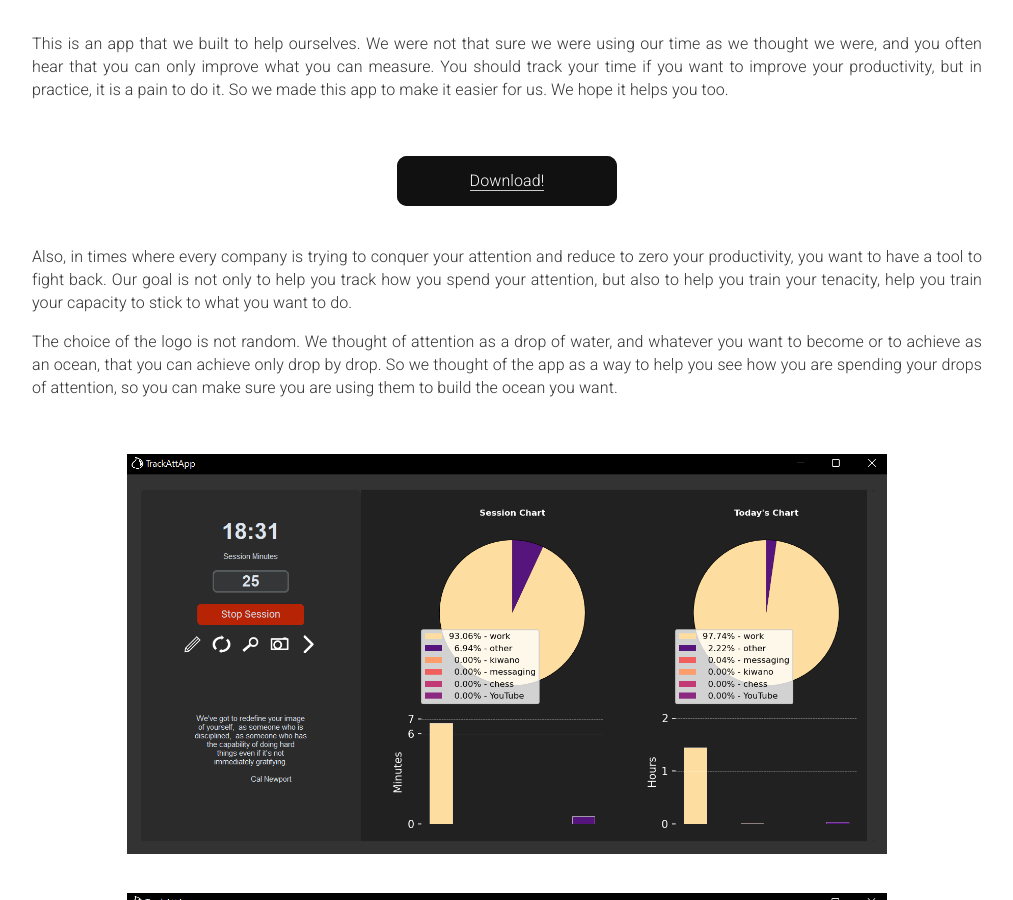
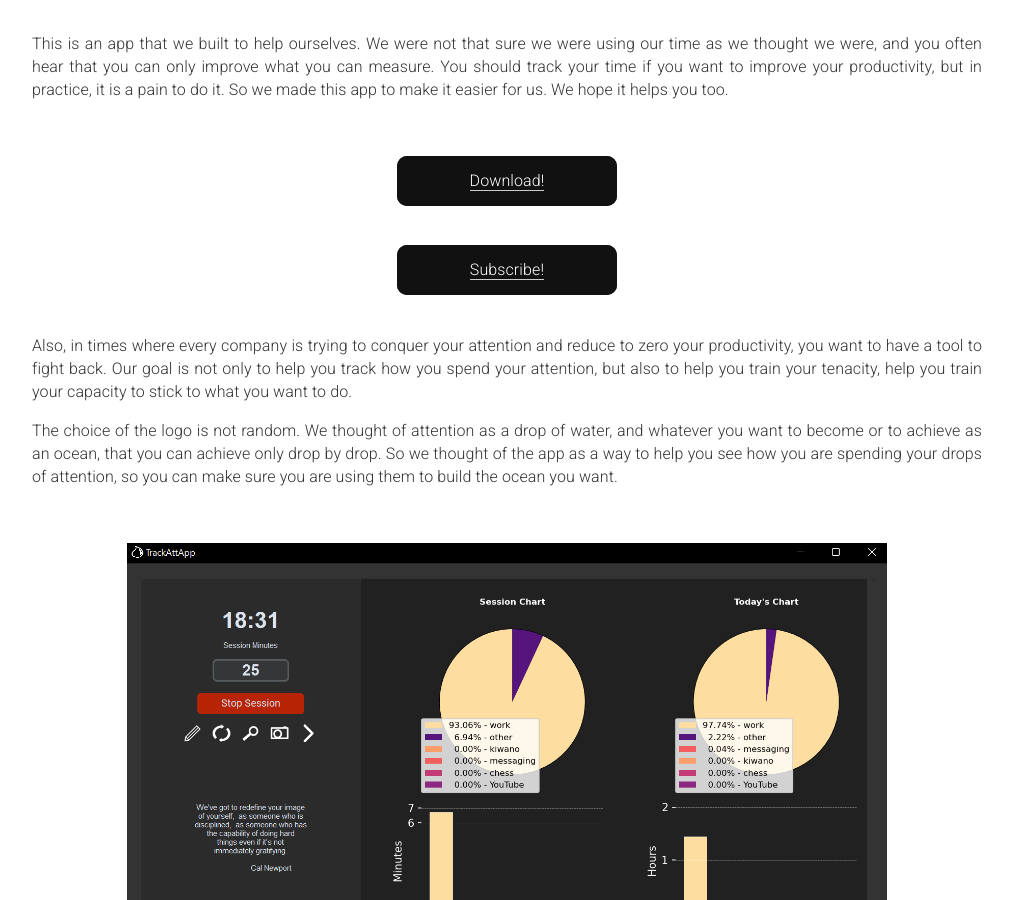
Before and after one commit to trackattapp/trackattapp, a Jekyll site: the page built from _pages/home.md, in a window 1280 px wide and 900 px high, scrolled down 383 px. Shown: the whole window, without its empty margins (133-1146 px from the left). Built offline with Jekyll 4.4.1, drawn with Linux system fonts in a browser that asks for light colours.

```diff
--- a/_pages/home.md
+++ b/_pages/home.md
@@ -33,6 +33,14 @@ So we made this app to make it easier for us. We hope it helps you too.
 <center>
 <button class="glow-on-hover">
     <a href="https://www.dropbox.com/scl/fi/txsu7ye0upm0rohwhdin0/MindSmithy.exe?rlkey=awkjc4hv2aktqwc8c1glr2i7w&dl=1" download>Download!</a>
+</button>
+</center>
+
+<br>
+
+<center>
+<button class="glow-on-hover">
+    <a href="https://buy.stripe.com/6oE294aO47NR3qEfYZ" download>Subscribe!</a>
 </button>
 </center>
 
```
